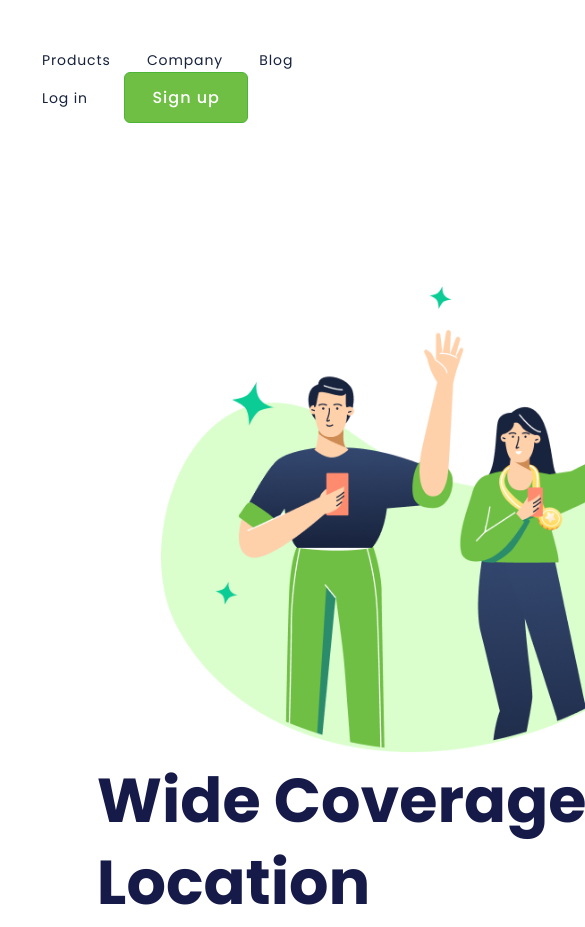
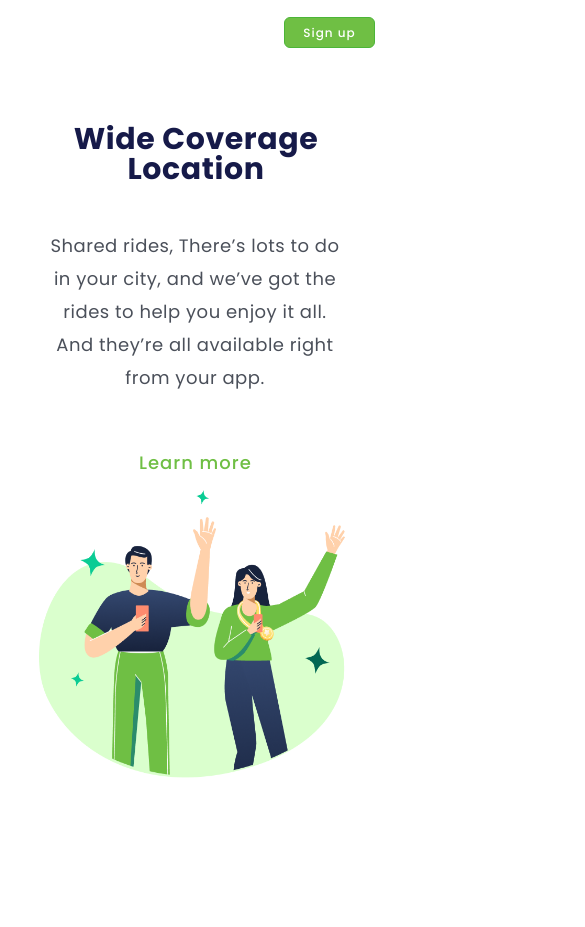
Before and after one commit to Nastsukii/Wide-Coverage, a plain HTML site: page index.html in a window 390 px wide. Shown: the top 927 px of the page, 585 px wide, since content can reach past the window. After the commit the page ends 844 px from the top, so only its background shows below. Drawn offline with Linux system fonts and the light colour scheme.

Commit message:
Criando o Responsivo

```diff
--- a/style.css
+++ b/style.css
@@ -7,11 +7,10 @@
     font-family: 'Poppins', sans-serif;
 }
 
+.links, .button-header{
+    margin: 47px 36px 0 42px}
 
 
-header{
-    margin: 47px 36px 0 42px
-}
 
 .links{
     margin-right: 32px;
@@ -74,3 +73,104 @@ p{
     letter-spacing: 1px;
     cursor: pointer;
 }
+
+
+@media screen and ( max-width: 647px) {
+
+
+    header, section, .text-section, img{
+        margin:0;
+    }
+    .links{
+        display:none;
+    }
+    .button-header{
+        font-size:  12px;
+        width: 91px;
+        height: 31px;
+        margin: 17px 0 0 284px;
+    }
+    img{
+        width: 312px;
+        height: 288px;
+        display: block;
+        position:absolute;
+        top: 490px;
+        right: 39px;
+        margin-bottom: 22px;
+
+    }
+
+    .button-section{
+        font-size: 18px;
+        margin-left: 139px;
+    }
+
+    h1{
+        font-size: 30px;
+        text-align: center;
+        font-weight: 700;
+        line-height: 30px;
+        letter-spacing: 0.596px;
+        width: 278px;
+        margin-top: 76px;
+        margin-left: 57px;
+    }
+
+    p{
+        text-align: center;
+        font-size: 18px;
+        font-weight:400;
+        line-height: 33px;
+        letter-spacing: 0.5px;
+        width: 304px;
+        margin-left: 43px;
+    }
+
+
+
+
+
+
+
+
+
+
+
+
+
+
+
+
+
+
+
+
+
+
+
+
+
+
+
+
+
+
+
+
+
+
+
+
+
+
+
+
+
+
+
+
+
+
+
+}
```
